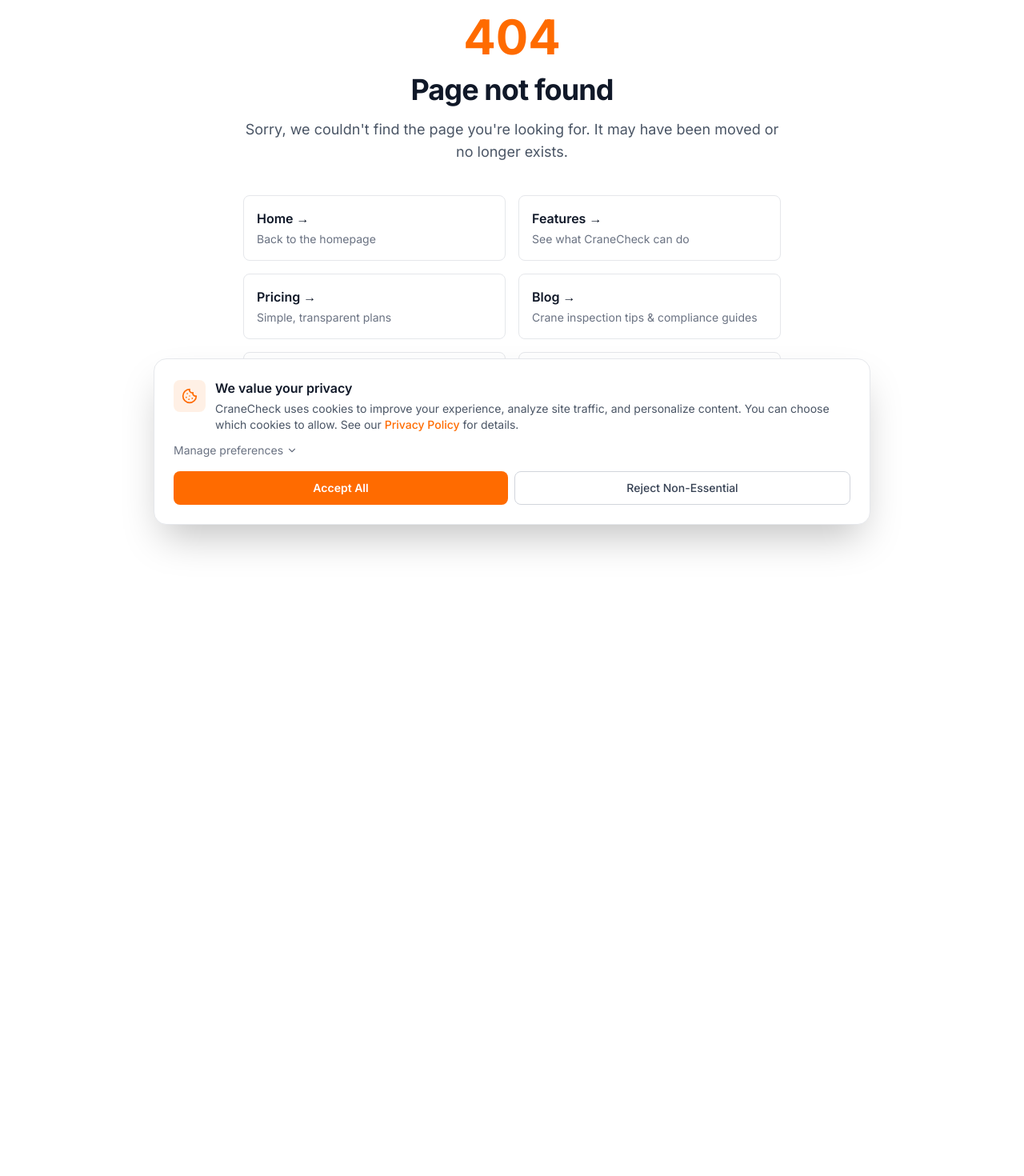
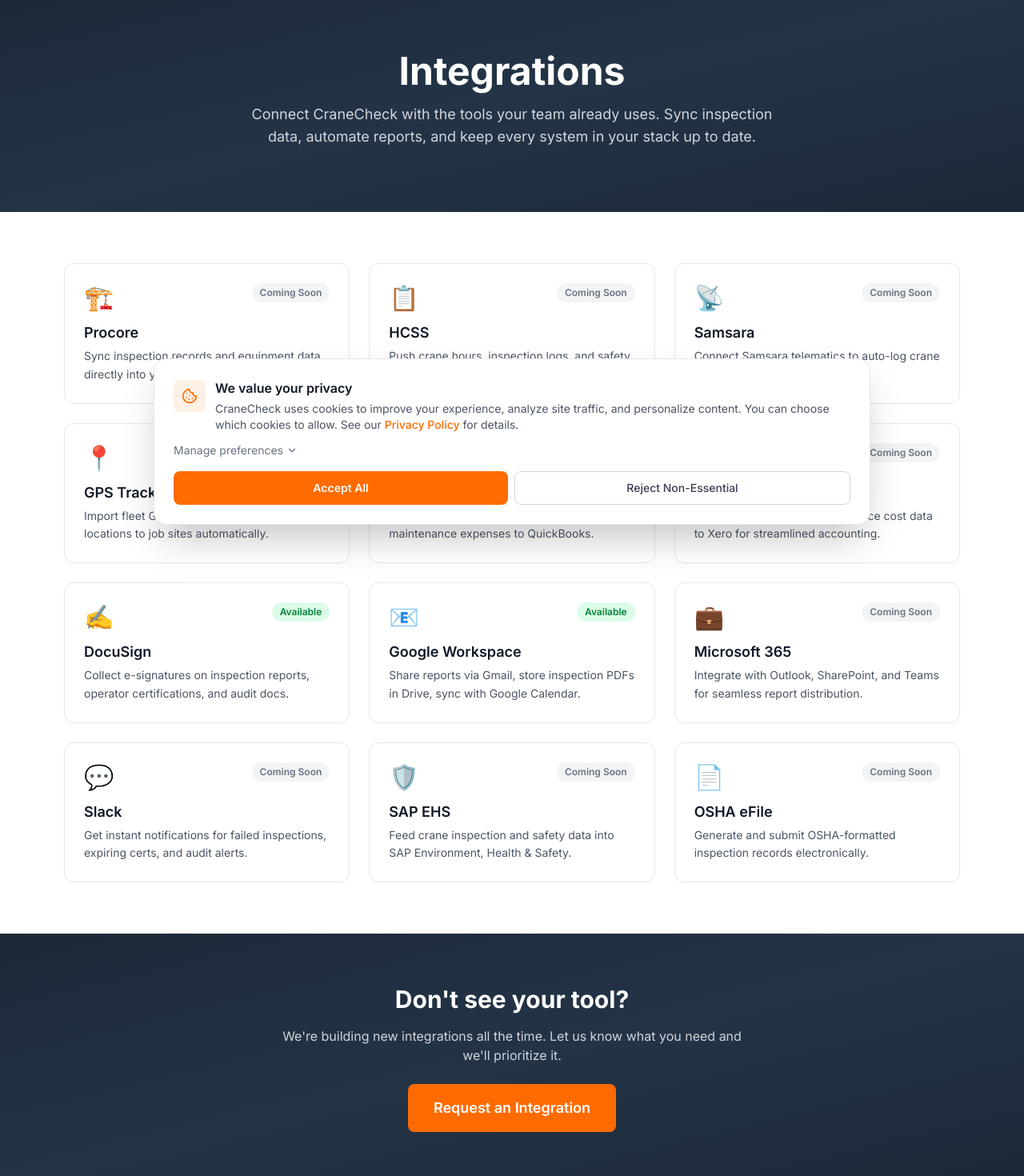
Before and after one commit to nolanterry/cranecheck-site, a Next.js app: page /integrations in a window 1280 px wide. Before the commit this address had no page. Shown: the part 120-1590 px from the top of the page at 80% size. Before the commit the page ends 822 px from the top, so only its background shows below. Built offline with nearby package versions, Linux system fonts and the light colour scheme.

Commit message:
feat: /integrations page — tool ecosystem & partner integration directory

```diff
--- /dev/null
+++ b/src/app/integrations/page.tsx
@@ -0,0 +1,113 @@
+import { Header } from "@/components/header";
+import { Footer } from "@/components/footer";
+import type { Metadata } from "next";
+
+export const metadata: Metadata = {
+  title: "Integrations — Connect CraneCheck with Your Existing Tools",
+  description:
+    "CraneCheck integrates with Procore, QuickBooks, DocuSign, Google Workspace, HCSS, Samsara, and more. Sync crane inspection data with the tools your team already uses.",
+  alternates: { canonical: "/integrations" },
+  openGraph: {
+    title: "Integrations — Connect CraneCheck with Your Existing Tools",
+    description:
+      "CraneCheck integrates with Procore, QuickBooks, DocuSign, Google Workspace, HCSS, Samsara, and more.",
+    url: "https://cranecheck.com/integrations",
+  },
+};
+
+const INTEGRATIONS = [
+  { emoji: "🏗️", name: "Procore", description: "Sync inspection records and equipment data directly into your Procore projects.", status: "coming-soon" as const },
+  { emoji: "📋", name: "HCSS", description: "Push crane hours, inspection logs, and safety data to HCSS HeavyJob and Safety.", status: "coming-soon" as const },
+  { emoji: "📡", name: "Samsara", description: "Connect Samsara telematics to auto-log crane locations and operating hours.", status: "coming-soon" as const },
+  { emoji: "📍", name: "GPS Trackit", description: "Import fleet GPS data and map crane locations to job sites automatically.", status: "coming-soon" as const },
+  { emoji: "💰", name: "QuickBooks", description: "Sync equipment costs, inspection billing, and maintenance expenses to QuickBooks.", status: "available" as const },
+  { emoji: "📊", name: "Xero", description: "Export inspection and maintenance cost data to Xero for streamlined accounting.", status: "coming-soon" as const },
+  { emoji: "✍️", name: "DocuSign", description: "Collect e-signatures on inspection reports, operator certifications, and audit docs.", status: "available" as const },
+  { emoji: "📧", name: "Google Workspace", description: "Share reports via Gmail, store inspection PDFs in Drive, sync with Google Calendar.", status: "available" as const },
+  { emoji: "💼", name: "Microsoft 365", description: "Integrate with Outlook, SharePoint, and Teams for seamless report distribution.", status: "coming-soon" as const },
+  { emoji: "💬", name: "Slack", description: "Get instant notifications for failed inspections, expiring certs, and audit alerts.", status: "coming-soon" as const },
+  { emoji: "🛡️", name: "SAP EHS", description: "Feed crane inspection and safety data into SAP Environment, Health & Safety.", status: "coming-soon" as const },
+  { emoji: "📄", name: "OSHA eFile", description: "Generate and submit OSHA-formatted inspection records electronically.", status: "coming-soon" as const },
+];
+
+export default function IntegrationsPage() {
+  return (
+    <>
+      <Header />
+      <main id="main-content">
+        {/* Hero */}
+        <section className="bg-gradient-to-br from-navy via-navy-light to-navy py-20 text-center px-4">
+          <h1 className="text-4xl md:text-5xl font-bold mb-4 text-white">
+            Integrations
+          </h1>
+          <p className="text-lg text-gray-300 max-w-2xl mx-auto">
+            Connect CraneCheck with the tools your team already uses. Sync inspection data, automate reports, and keep every system in your stack up to date.
+          </p>
+        </section>
+
+        {/* Grid */}
+        <section className="max-w-6xl mx-auto px-4 py-16">
+          <div className="grid grid-cols-1 sm:grid-cols-2 lg:grid-cols-3 gap-6">
+            {INTEGRATIONS.map((integration) => (
+              <div
+                key={integration.name}
+                className="border border-gray-200 rounded-xl p-6 hover:shadow-lg hover:border-brand/30 transition-all duration-200"
+              >
+                <div className="flex items-start justify-between mb-3">
+                  <span className="text-3xl">{integration.emoji}</span>
+                  {integration.status === "available" ? (
+                    <span className="text-xs font-semibold px-2.5 py-1 rounded-full bg-green-100 text-green-700">
+                      Available
+                    </span>
+                  ) : (
+                    <span className="text-xs font-semibold px-2.5 py-1 rounded-full bg-gray-100 text-gray-500">
+                      Coming Soon
+                    </span>
+                  )}
+                </div>
+                <h3 className="text-lg font-semibold text-gray-900 mb-1">
+                  {integration.name}
+                </h3>
+                <p className="text-sm text-gray-600 leading-relaxed">
+                  {integration.description}
+                </p>
+              </div>
+            ))}
+          </div>
+        </section>
+
+        {/* CTA */}
+        <section className="bg-gradient-to-br from-navy via-navy-light to-navy py-16 px-4 text-center">
+          <h2 className="text-2xl md:text-3xl font-bold text-white mb-4">
+            Don&apos;t see your tool?
+          </h2>
+          <p className="text-gray-300 mb-6 max-w-xl mx-auto">
+            We&apos;re building new integrations all the time. Let us know what you need and we&apos;ll prioritize it.
+          </p>
+          <a
+            href="mailto:support@cranecheck.com?subject=Integration%20Request"
+            className="inline-block bg-brand text-white font-semibold px-8 py-4 rounded-lg hover:bg-brand-dark transition-colors text-lg"
+          >
+            Request an Integration
+          </a>
+        </section>
+
+        {/* JSON-LD BreadcrumbList */}
+        <script
+          type="application/ld+json"
+          dangerouslySetInnerHTML={{
+            __html: JSON.stringify({
+              "@context": "https://schema.org",
+              "@type": "BreadcrumbList",
+              itemListElement: [
+                { "@type": "ListItem", position: 1, name: "Home", item: "https://cranecheck.com" },
+                { "@type": "ListItem", position: 2, name: "Integrations", item: "https://cranecheck.com/integrations" },
+              ],
+            }),
+          }}
+        />
+      </main>
+      <Footer />
+    </>
+  );
+}
--- a/src/app/sitemap.ts
+++ b/src/app/sitemap.ts
@@ -33,6 +33,7 @@
   return [
     { url: base, lastModified: now, changeFrequency: "weekly", priority: 1 },
     { url: `${base}/features`, lastModified: now, changeFrequency: "monthly", priority: 0.9 },
+    { url: `${base}/integrations`, lastModified: now, changeFrequency: "monthly", priority: 0.8 },
     { url: `${base}/pricing`, lastModified: now, changeFrequency: "monthly", priority: 0.9 },
     { url: `${base}/about`, lastModified: now, changeFrequency: "monthly", priority: 0.7 },
     { url: `${base}/blog`, lastModified: now, changeFrequency: "weekly", priority: 0.8 },
--- a/src/components/footer.tsx
+++ b/src/components/footer.tsx
@@ -3,6 +3,7 @@
 
 const PRODUCT_LINKS = [
   { label: "Features", href: "/features" },
+  { label: "Integrations", href: "/integrations" },
   { label: "Pricing", href: "/pricing" },
   { label: "About", href: "/about" },
   { label: "Contact", href: "/contact" },
--- a/src/components/header.tsx
+++ b/src/components/header.tsx
@@ -7,6 +7,7 @@
 
 const NAV = [
   { label: "Features", href: "/features" },
+  { label: "Integrations", href: "/integrations" },
   { label: "Pricing", href: "/pricing" },
   { label: "About", href: "/about" },
   { label: "Blog", href: "/blog" },
```
